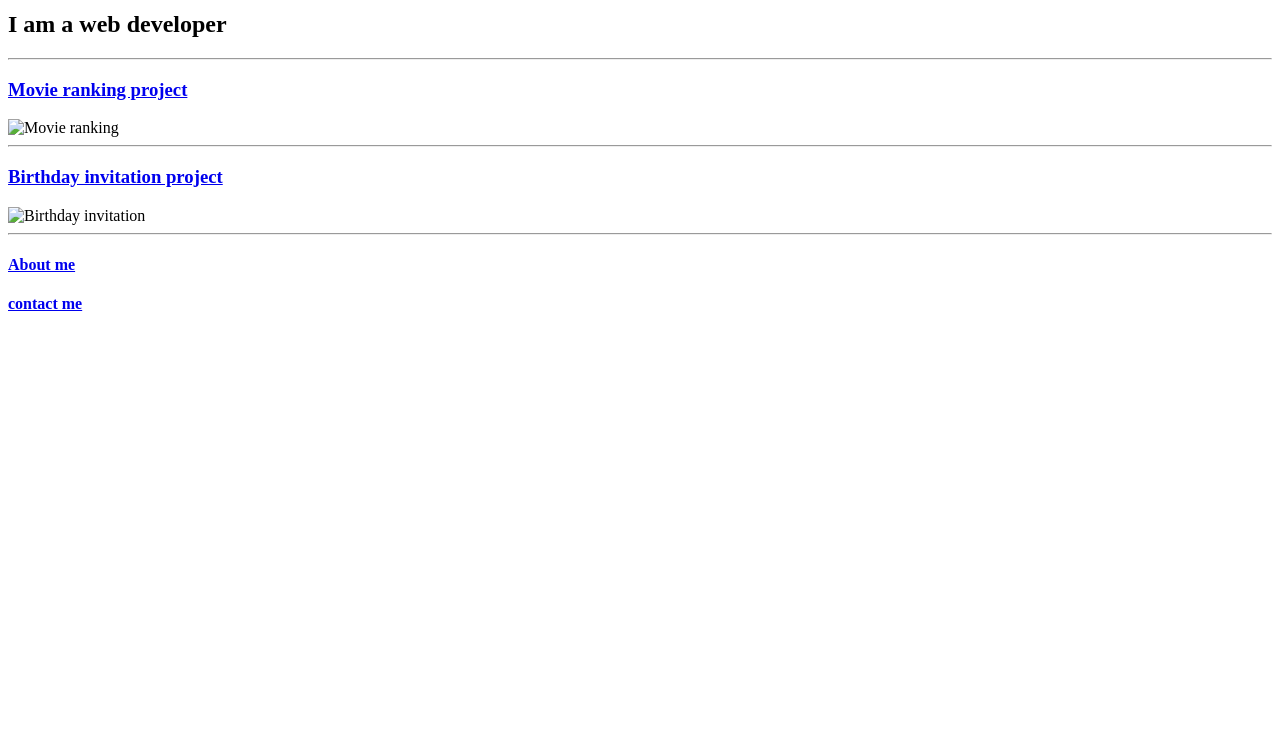
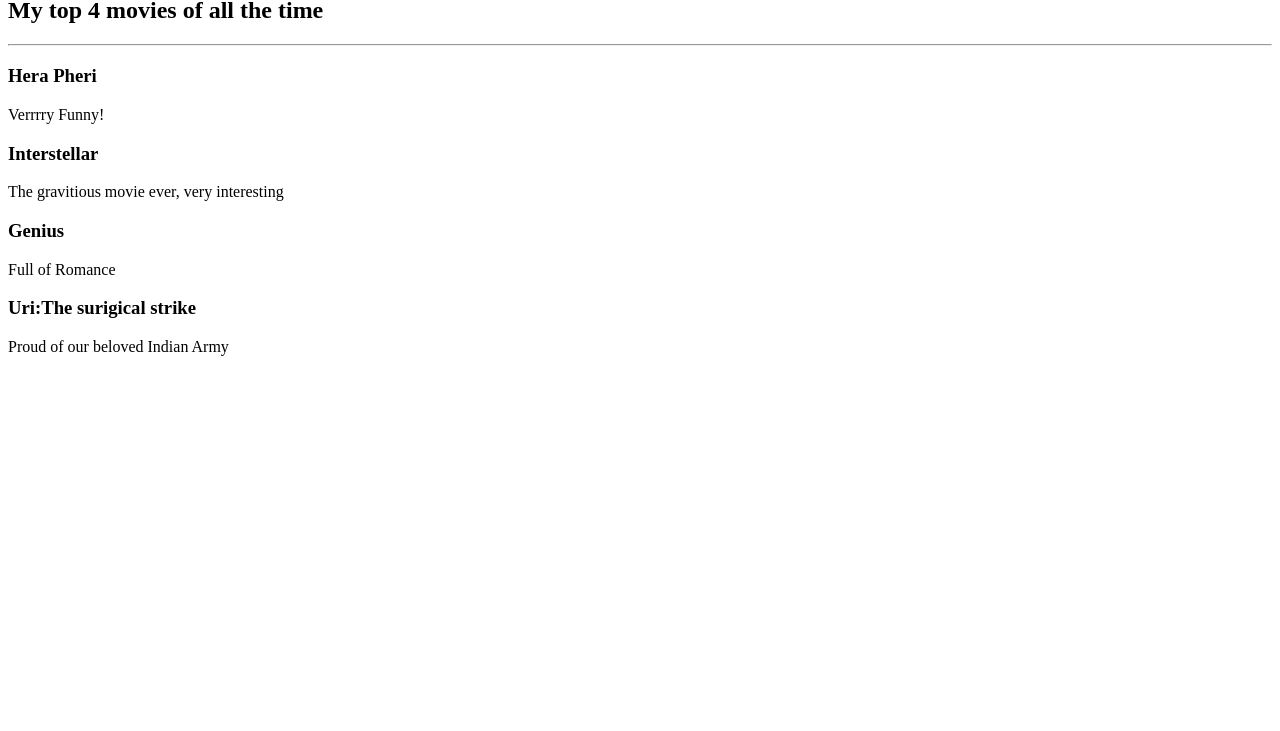
Before and after one commit to 612203076/html-portfolio, a plain HTML site: page index.html in a window 1280 px wide. Shown: the part 69-800 px from the top of the page. Drawn offline with Linux system fonts and the light colour scheme.

Commit message:
Add files via upload

```diff
--- a/index.html
+++ b/index.html
@@ -1,24 +1,12 @@
-<!DOCTYPE html>
-<html lang="en">
-    <head>
-        <meta charset="UTF-8">
-        <title>Alok's Portfolio</title>
-    </head>
-    <body>
-        <h1>Alok Jaiswal's Portfolio</h1>
-        <h2>I am a web developer</h2>
-        <hr/>
-        <a href = "./public/index.html">
-            <h3>Movie ranking project</h3></a>
-
-        <img src="./assets/images/Movie ranking.png" height="300" alt="Movie ranking"/>
-        <hr/>
-        <a href="./public/my_sol.html"><h3>Birthday invitation project</h3></a>
-        <img src="./assets/images/Birthday invite.png" height="300" alt="Birthday invitation"/>
-        <hr/>
-        <a href="public\about.html"><h4>About me</h4></a>
-        <a href="public\contact.html"><h4>contact me</h4></a>
-
-
-    </body>
-</html>
+<!-- Write your code below -->
+<h1>The best movies according to me</h1>
+<h2>My top 4 movies of all the time</h2>
+<hr />
+<h3>Hera Pheri</h3>
+<p>Verrrry Funny!</p>
+<h3>Interstellar</h3>
+<p>The gravitious movie ever, very interesting</p>
+<h3>Genius</h3>
+<p>Full of Romance</p>
+<h3>Uri:The surigical strike</h3>
+<p>Proud of our beloved Indian Army</p>
```
Also changed, not shown: about.html (added, +9 -0 lines), contact.html (added, +8 -0 lines), my_sol.html (added, +13 -0 lines), Birthday invite.png (added), HB.jpg (added), Movie ranking.png (added).
